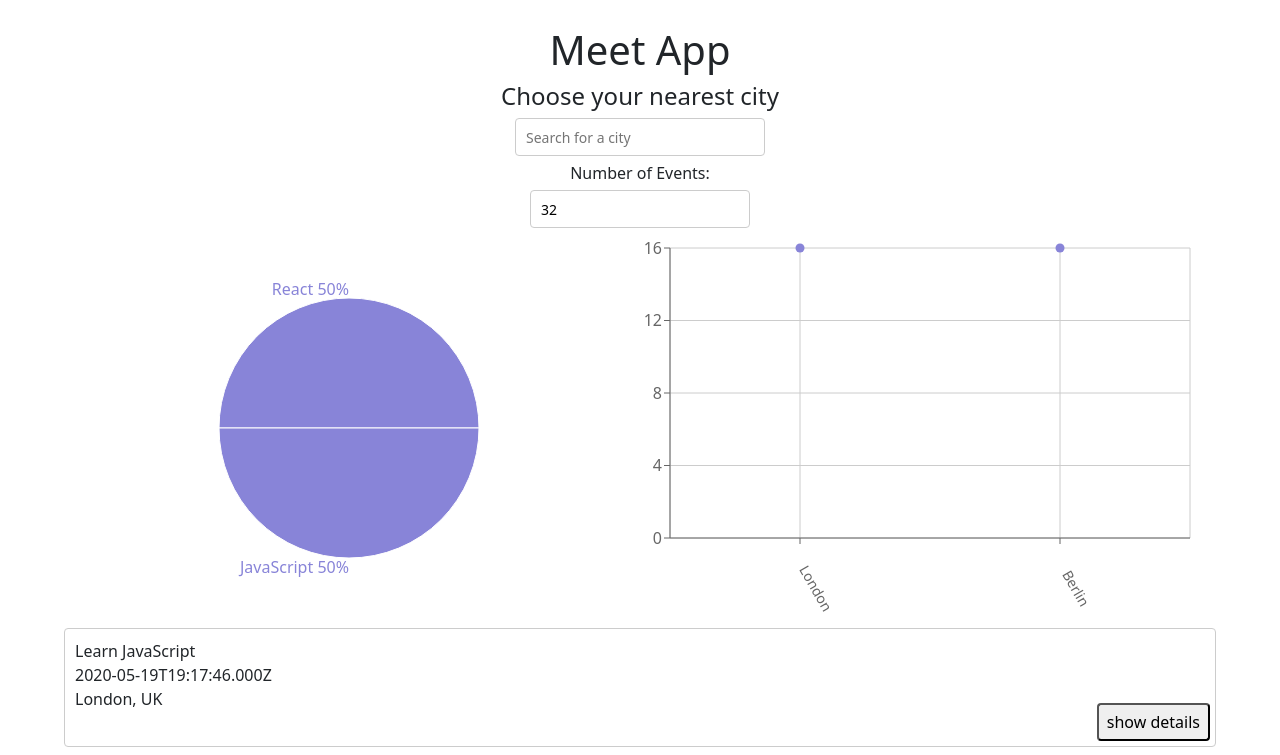
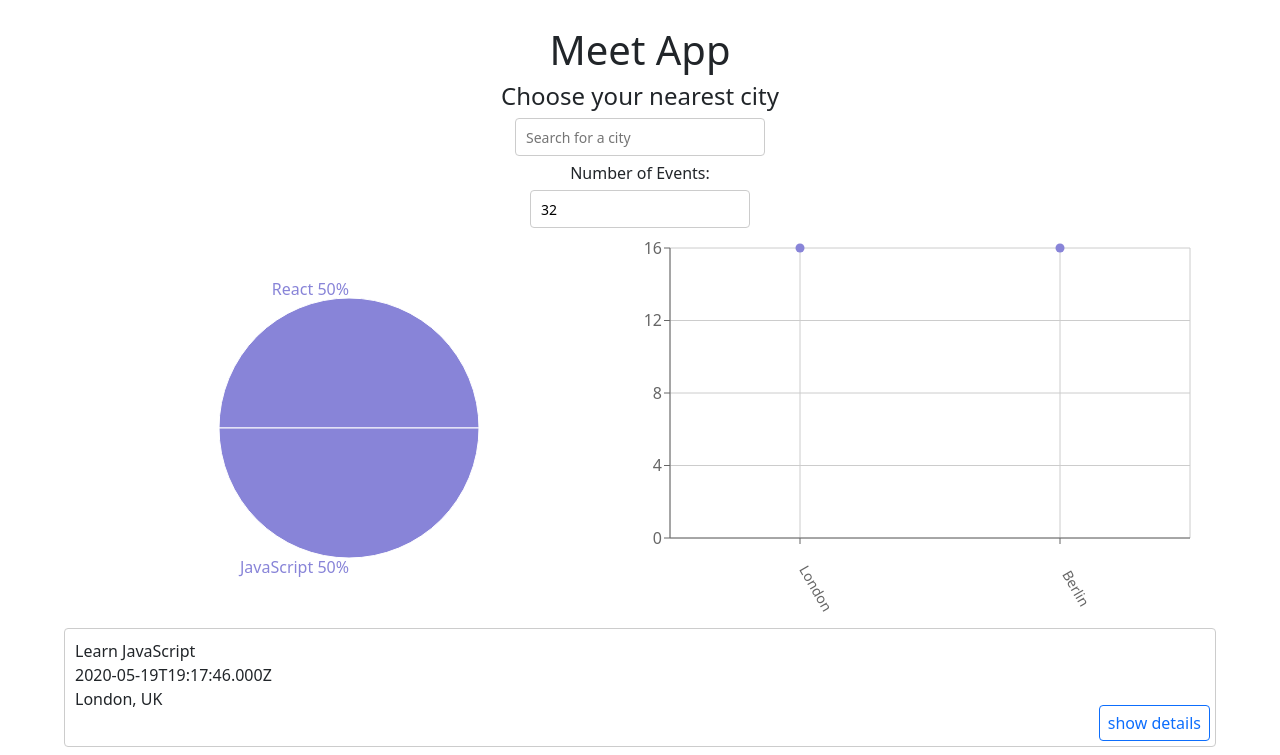
Before and after one commit to Christheoguipo/meet, a React (Create React App) app: page / in a window 1280 px wide. Shown: the top 755 px of the page. Built offline with nearby package versions, Linux system fonts and the light colour scheme; what atatus-spa would draw is missing.

Commit message:
Change button styling.

```diff
--- a/src/components/Event.js
+++ b/src/components/Event.js
@@ -1,4 +1,5 @@
 import { useState } from "react";
+import Button from 'react-bootstrap/Button';
 
 const Event = ({ event }) => {
 
@@ -14,7 +15,7 @@ const Event = ({ event }) => {
       <div>{event.created}</div>
       <div>{event.location}</div>
       <div className={showDetails ? "details" : "hide-details"}>{event.description}</div>
-      <button className="details-btn" onClick={handleItemClicked}>{showDetails ? 'hide details' : 'show details'}</button>
+      <Button variant="outline-primary" className="details-btn" onClick={handleItemClicked}>{showDetails ? 'hide details' : 'show details'}</Button>
     </li>
   );
 };
```
